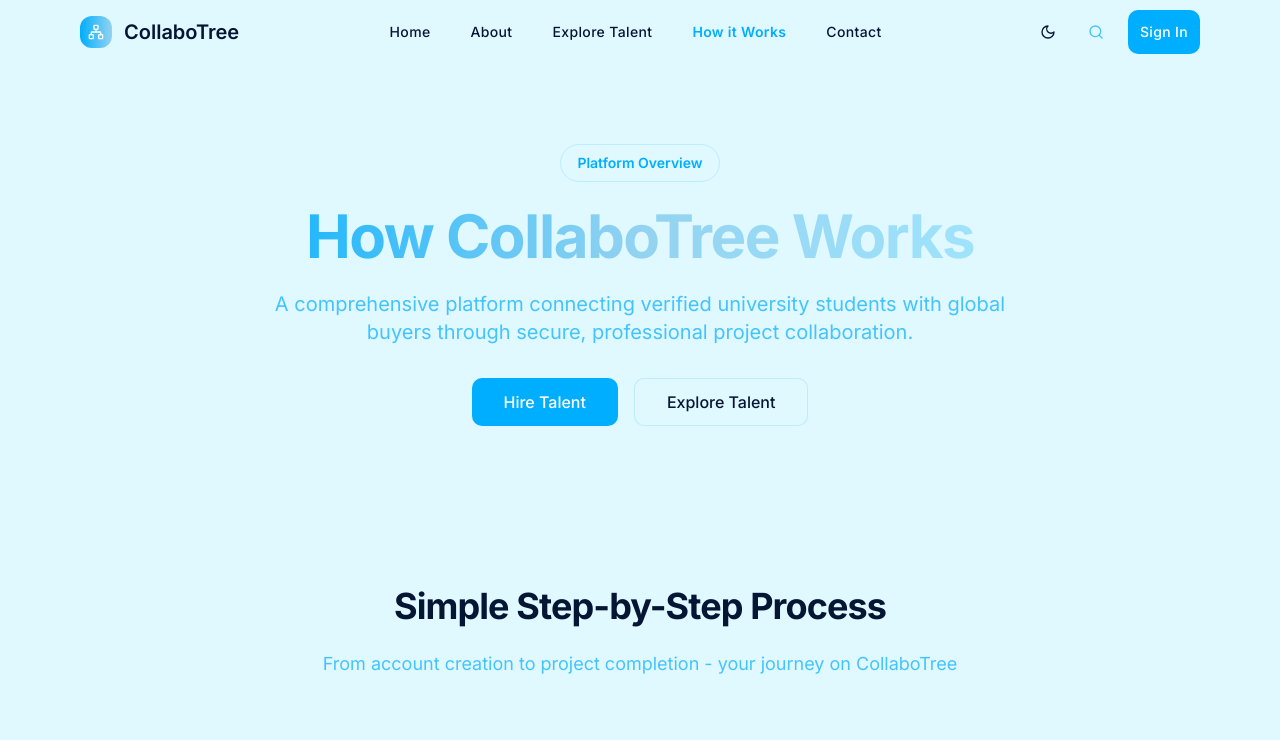
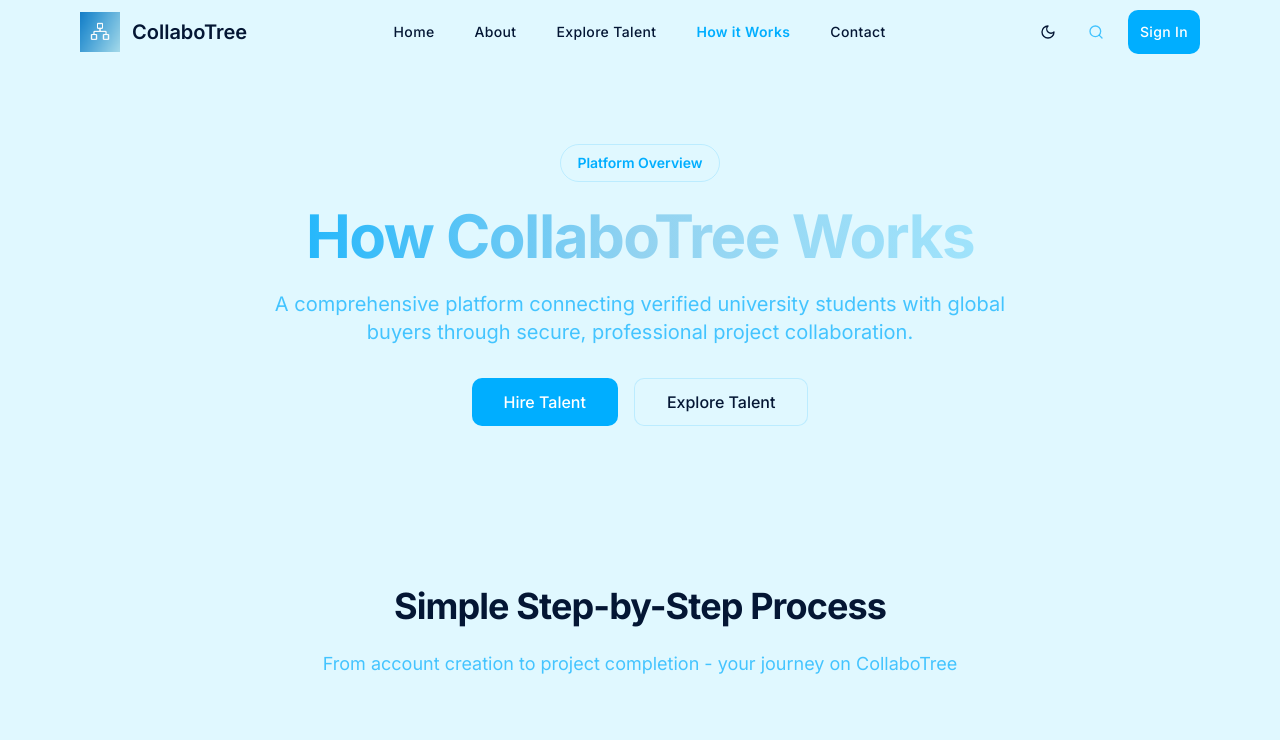
Before and after one commit to ronaldo9991/collabotree, a React (Vite) app in the folder client/: page /how-it-works in a window 1280 px wide. Shown: the top 740 px of the page. Built offline with nearby package versions, Linux system fonts and the light colour scheme; a web font is replaced by a local one.

Commit message:
feat: update logo throughout app - navbar, footer, and favicon now use logoa.png

```diff
--- a/client/index.html
+++ b/client/index.html
@@ -7,10 +7,10 @@
     <meta name="description" content="Connect with verified university students offering professional services. Quality work, competitive rates, secure payments." />
 
     <!-- Favicon -->
-    <link rel="icon" type="image/x-icon" href="/jhero.png" />
-    <link rel="icon" type="image/png" sizes="32x32" href="/jhero.png" />
-    <link rel="icon" type="image/png" sizes="16x16" href="/jhero.png" />
-    <link rel="apple-touch-icon" sizes="180x180" href="/jhero.png" />
+    <link rel="icon" type="image/x-icon" href="/logoa.png" />
+    <link rel="icon" type="image/png" sizes="32x32" href="/logoa.png" />
+    <link rel="icon" type="image/png" sizes="16x16" href="/logoa.png" />
+    <link rel="apple-touch-icon" sizes="180x180" href="/logoa.png" />
 
     <link rel="preconnect" href="https://fonts.googleapis.com">
     <link rel="preconnect" href="https://fonts.gstatic.com" crossorigin>
--- a/client/src/components/Footer.tsx
+++ b/client/src/components/Footer.tsx
@@ -1,5 +1,5 @@
 import { Link } from "wouter";
-import { Facebook, Twitter, Instagram, Linkedin, Mail, Phone, ArrowRight, Network } from "lucide-react";
+import { Facebook, Twitter, Instagram, Linkedin, Mail, Phone, ArrowRight } from "lucide-react";
 
 export function Footer() {
   const navigation = {
@@ -44,9 +44,11 @@ export function Footer() {
                 href="/"
                 className="flex items-center gap-3 mb-6 group"
               >
-                <div className="w-12 h-12 rounded-xl bg-gradient-to-r from-primary to-secondary flex items-center justify-center shadow-lg group-hover:shadow-xl transition-all duration-300">
-                  <Network className="h-6 w-6 text-white" />
-                </div>
+                <img
+                  src="/logoa.png"
+                  alt="CollaboTree Logo"
+                  className="w-14 h-14 object-contain rounded-xl shadow-lg group-hover:shadow-xl transition-all duration-300"
+                />
                 <span className="text-2xl font-bold bg-gradient-to-r from-white to-white/90 dark:from-foreground dark:to-foreground/80 bg-clip-text">
                   CollaboTree
                 </span>
--- a/client/src/components/Layout.tsx
+++ b/client/src/components/Layout.tsx
@@ -74,9 +74,11 @@ export function Layout({ children }: LayoutProps) {
           <div className="flex items-center justify-between h-16">
             {/* Logo */}
             <Link href="/" className="flex items-center gap-3 hover:opacity-80 transition-opacity" data-testid="logo">
-              <div className="w-8 h-8 rounded-lg bg-gradient-to-r from-primary to-secondary flex items-center justify-center">
-                <Network className="h-4 w-4 text-white" />
-              </div>
+              <img
+                src="/logoa.png"
+                alt="CollaboTree Logo"
+                className="w-10 h-10 object-contain"
+              />
               <span className="text-xl font-semibold">CollaboTree</span>
             </Link>
 
```
Also changed, not shown: client/public/logoa.png (added), 1 other file (tests, documents, lock files or other folders).
